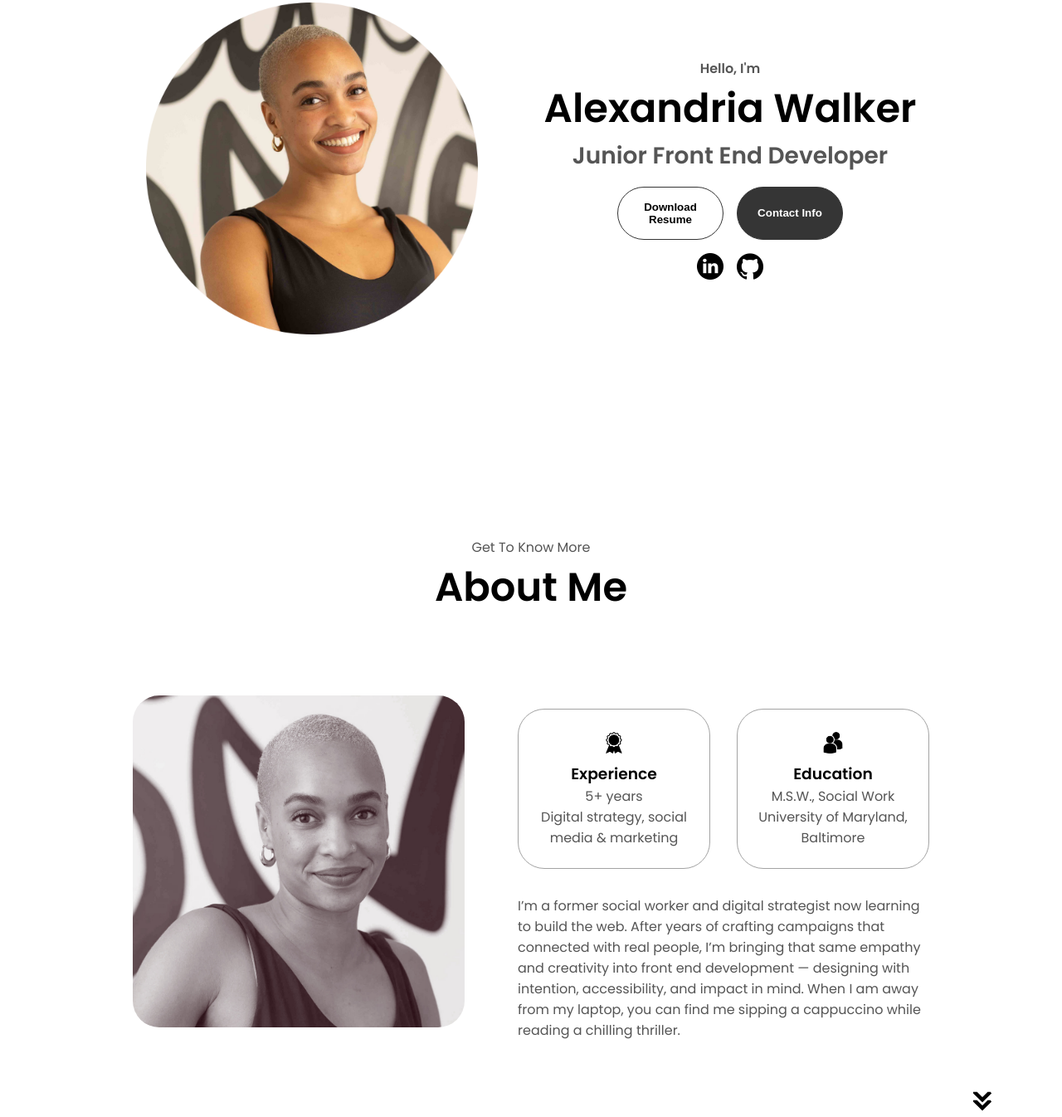
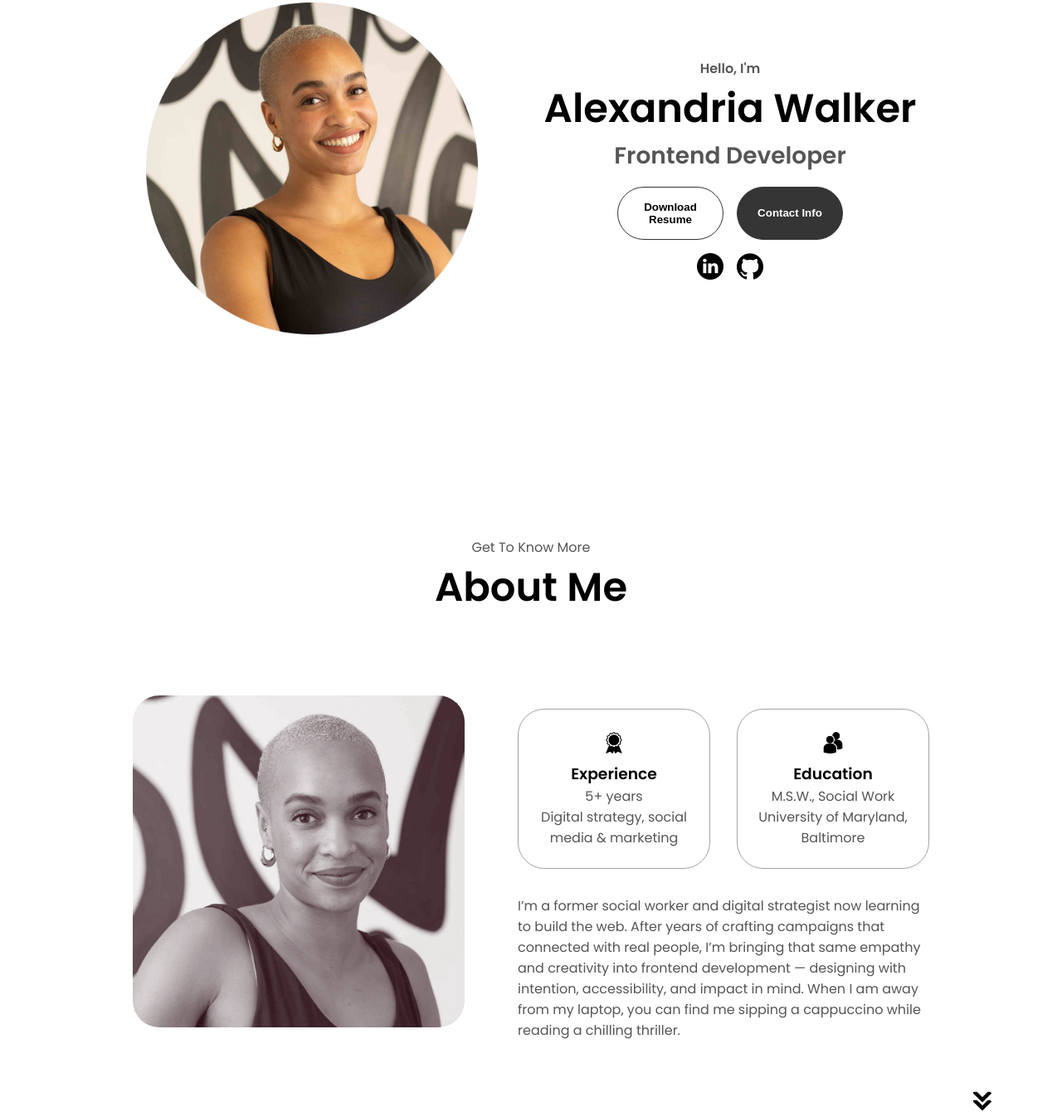
Before and after one commit to AlexWlkr/Portfolio-Website-HTML-CSS-JS-July-2025-, a plain HTML site: page index.html in a window 1280 px wide. Shown: the part 281-1627 px from the top of the page at 83% size. Drawn offline with Linux system fonts and the light colour scheme.

Commit message:
fix (html): update job title and fix typos

```diff
--- a/index.html
+++ b/index.html
@@ -42,7 +42,7 @@
     <div class="section__text">
         <p class="section__text__p1">Hello, I'm</p>
         <h1 class="title"> Alexandria Walker</h1>
-        <p class="section__text__p2">Junior Front End Developer</p>
+        <p class="section__text__p2"> Frontend Developer</p>
         <div class="btn-container">
           <button class="btn btn-color-2"
         onclick="window.open('./assets/a.walker-resume-july-2025.pdf')"
@@ -94,7 +94,7 @@
                     </div>
                 </div>
                 <div class="text-container">
-                    <p> I’m a former social worker and digital strategist now learning to build the web. After years of crafting campaigns that connected with real people, I’m bringing that same empathy and creativity into front end development — designing with intention, accessibility, and impact in mind. When I am away from my laptop, you can find me sipping a cappuccino while reading a chilling thriller.
+                    <p> I’m a former social worker and digital strategist now learning to build the web. After years of crafting campaigns that connected with real people, I’m bringing that same empathy and creativity into frontend development — designing with intention, accessibility, and impact in mind. When I am away from my laptop, you can find me sipping a cappuccino while reading a chilling thriller.
 </p>
                 </div>
             </div>
```
